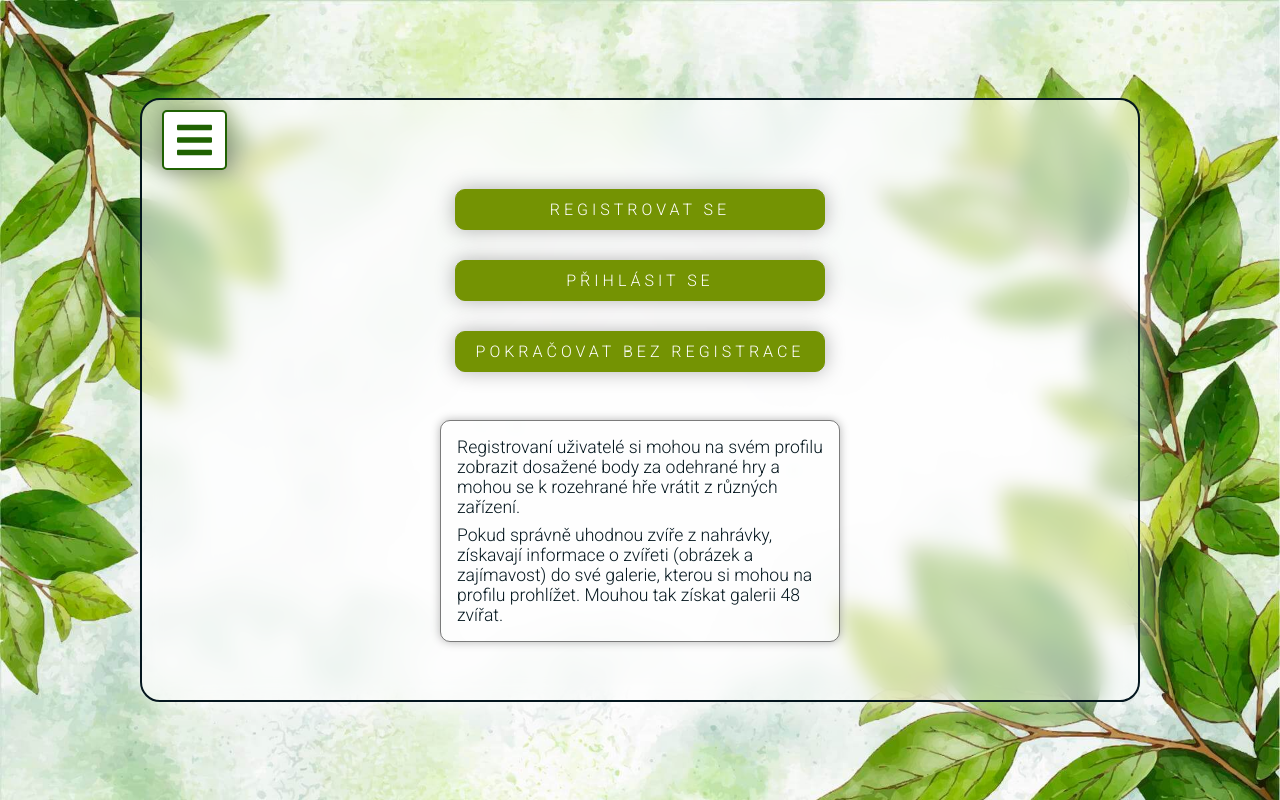
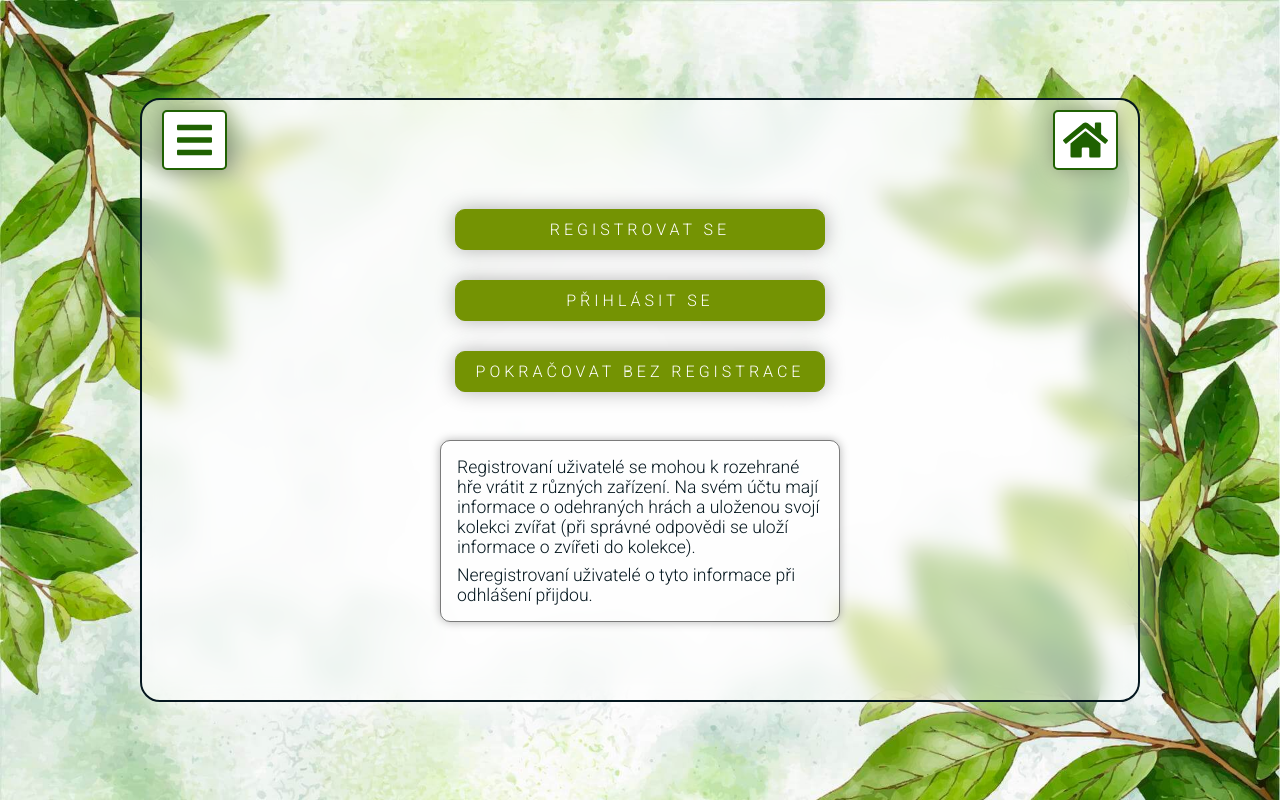
Before and after one commit to LenkaVer/cesta-z-lesa, a React (Create React App) app: page /nastav-hrace in a window 1280 px wide. Built offline with nearby package versions, Linux system fonts and the light colour scheme; no server answers; a web font is replaced by a local one.

Commit message:
Add GoHome component, change style of btn-navigation

```diff
--- a/src/Credits/index.jsx
+++ b/src/Credits/index.jsx
@@ -1,4 +1,5 @@
 import React from 'react';
+
 import './style.css';
 
 export const Credits = () => {
@@ -61,9 +62,7 @@ export const Credits = () => {
               Background vector created by pikisuperstar - www.freepik.com
             </a>
           </li>
-
           <h4>Poděkování</h4>
-
           <li>
             Tato aplikace vznikla jako závěrečný projekt kurzu
             <a
@@ -75,6 +74,17 @@ export const Credits = () => {
               Digitální akademie web, Czechitas
             </a>
           </li>
+          <h4>Kontakt</h4>
+          <li>
+            <a
+              className="link"
+              href="mailto:info.lesnistezka@gmail.com"
+              rel="noreferrer"
+              target="_blank"
+            >
+              info.lesnistezka@gmail.com
+            </a>
+          </li>
         </ul>
       </nav>
     </div>
--- a/src/Game/components/Audio/style.css
+++ b/src/Game/components/Audio/style.css
@@ -1,13 +1,19 @@
 .btn-audio {
   margin-top: 1.5rem;
-  padding: 0;
   cursor: pointer;
   text-align: center;
+  width: 65px;
+  height: 60px;
+  background-color: white;
+  border-radius: 5px;
+  border: 2px solid #1f6101;
   color: #1f6101;
-  border-radius: 50%;
-  border: transparent;
-  background-color: transparent;
   box-shadow: 0 0 20px rgba(0, 0, 0, 0.294);
+  transition: background-color 200ms linear, color 200ms linear;
+}
+.btn-audio:hover {
+  background-color: #1f6101;
+  color: white;
 }
 
 .audio-bar {
--- /dev/null
+++ b/src/GoHome/index.jsx
@@ -0,0 +1,45 @@
+import React, { useEffect, useState } from 'react';
+import { useHistory, useLocation } from 'react-router-dom';
+import { FontAwesomeIcon } from '@fortawesome/react-fontawesome';
+import { faHome } from '@fortawesome/free-solid-svg-icons';
+import './style.css';
+
+export const GoHome = () => {
+  const history = useHistory();
+  const location = useLocation();
+  const [showGoHome, setShowGoHome] = useState(false);
+
+  useEffect(() => {
+    const pathToShow = [
+      '/nastav-hrace',
+      '/registrace',
+      '/prihlaseni',
+      '/registrace',
+      '/prihlaseni',
+      '/zapomenute-heslo',
+      '/anonymni-prihlaseni',
+      '/nejlepsi-hraci',
+      '/zdroje',
+      '/profil',
+      '/uprava-profilu',
+    ];
+    if (pathToShow.includes(location.pathname)) {
+      setShowGoHome(true);
+    } else {
+      setShowGoHome(false);
+    }
+  }, [location]);
+
+  const handleGoHome = () => {
+    history.push('/');
+  };
+
+  return showGoHome ? (
+    <button
+      className="btn-navigation btn-navigation--home"
+      onClick={handleGoHome}
+    >
+      <FontAwesomeIcon icon={faHome} size="3x" />
+    </button>
+  ) : null;
+};
--- /dev/null
+++ b/src/GoHome/style.css
@@ -0,0 +1,4 @@
+.btn-navigation.btn-navigation--home {
+  right: 20px;
+  left: unset;
+}
--- a/src/SetUser/index.jsx
+++ b/src/SetUser/index.jsx
@@ -19,14 +19,13 @@ export const SetUser = () => {
         </div>
         <div className="homepage-navigation__explanation">
           <p>
-            Registrovaní uživatelé si mohou na svém profilu zobrazit dosažené
-            body za odehrané hry a mohou se k rozehrané hře vrátit z různých
-            zařízení.
+            Registrovaní uživatelé se mohou k rozehrané hře vrátit z různých
+            zařízení. Na svém účtu mají informace o odehraných hrách a uloženou
+            svojí kolekci zvířat (při správné odpovědi se uloží informace o
+            zvířeti do kolekce).
           </p>
           <p>
-            Pokud správně uhodnou zvíře z nahrávky, získavají informace o
-            zvířeti (obrázek a zajímavost) do své galerie, kterou si mohou na
-            profilu prohlížet. Mouhou tak získat galerii 48 zvířat.
+            Neregistrovaní uživatelé o tyto informace při odhlášení přijdou.
           </p>
         </div>
       </div>
--- a/src/index.jsx
+++ b/src/index.jsx
@@ -16,6 +16,7 @@ import { Menu } from './Menu';
 import { SignupAnonymous } from './SignupAnonymous';
 import { SetUser } from './SetUser';
 import { Credits } from './Credits';
+import { GoHome } from './GoHome';
 import { CollectionItem } from './CollectionItem';
 import { FontAwesomeIcon } from '@fortawesome/react-fontawesome';
 import { faBars } from '@fortawesome/free-solid-svg-icons';
@@ -62,12 +63,14 @@ function App() {
               />
             </Switch>
           )}
+
           <button
             className="btn-navigation"
             onClick={() => setMenuActive(!menuActive)}
           >
             <FontAwesomeIcon icon={faBars} size="3x" />
           </button>
+          <GoHome />
         </main>
       </Router>
     </AuthProvider>
--- a/src/style.css
+++ b/src/style.css
@@ -211,6 +211,11 @@ body {
   border: 2px solid #1f6101;
   color: #1f6101;
   box-shadow: 0 0 20px rgba(0, 0, 0, 0.294);
+  transition: background-color 200ms linear, color 200ms linear;
+}
+.btn-navigation:hover {
+  background-color: #1f6101;
+  color: white;
 }
 
 @media (max-width: 1450px) {
```
